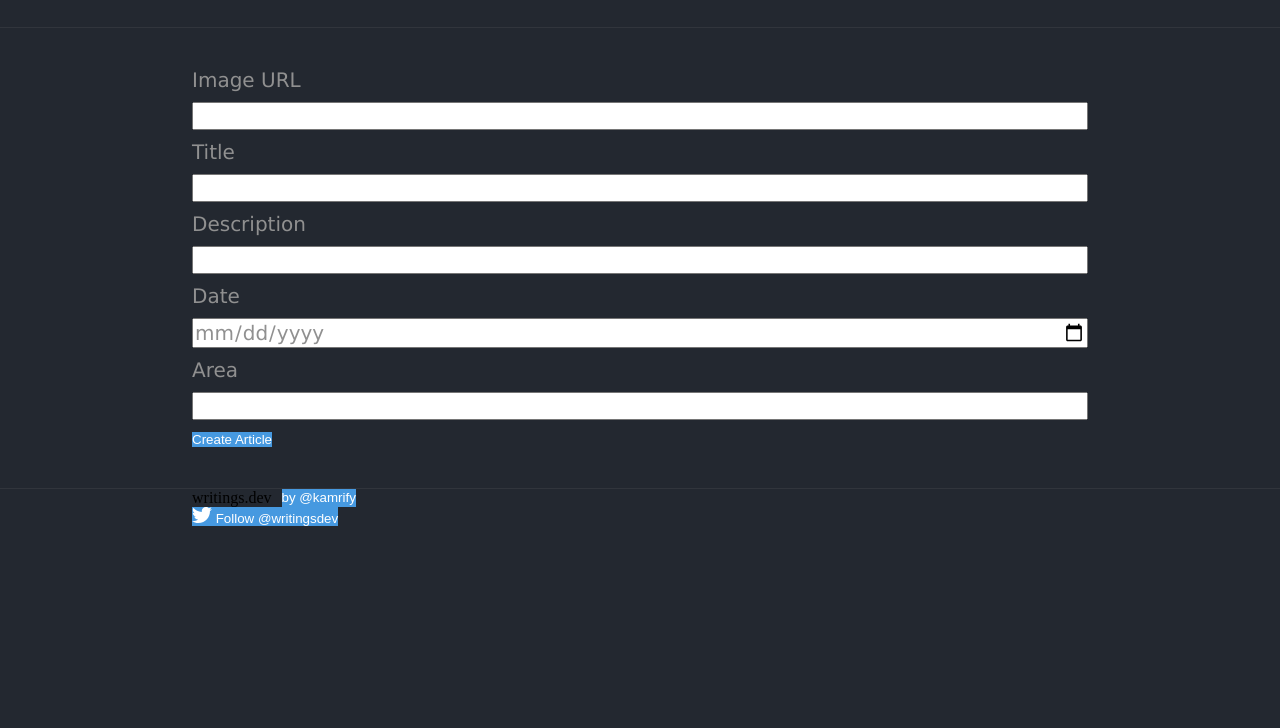
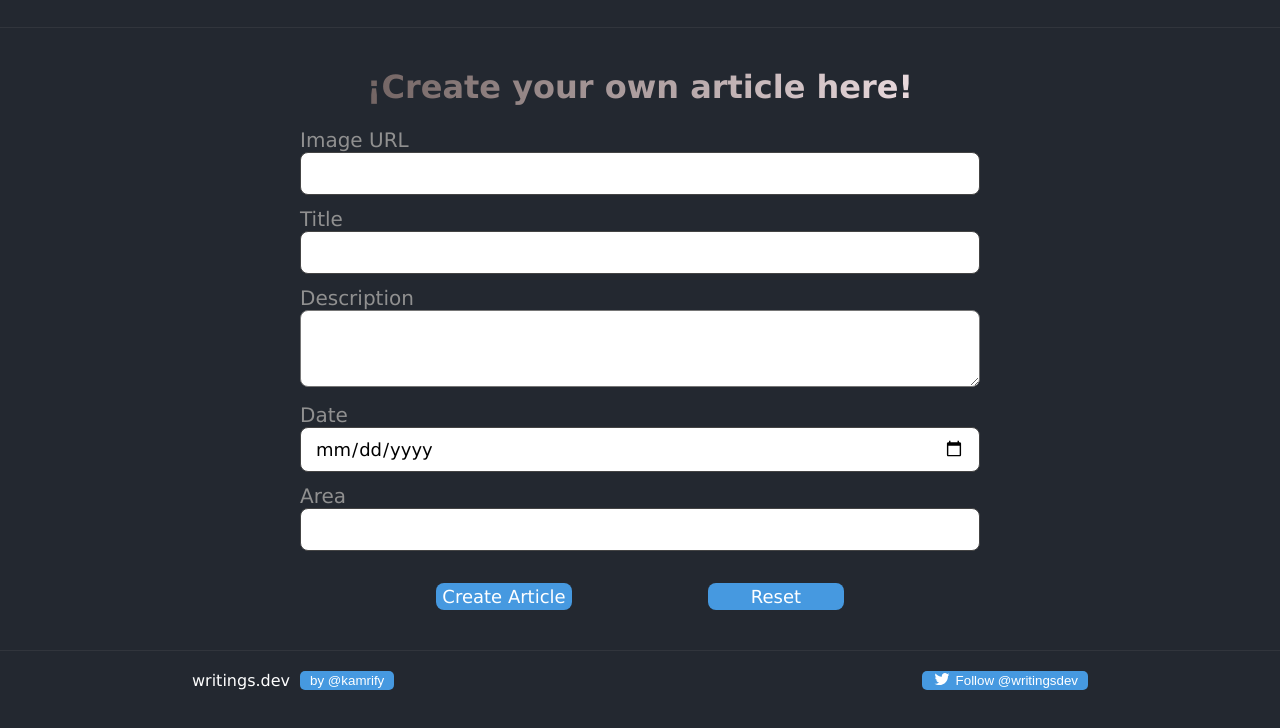
Before and after one commit to josejesus823/fullstack-roadmap, a plain HTML site: page checkpoint/index.html in a window 1280 px wide. Shown: the part 2035-2763 px from the top of the page. Before the commit the page ends 2600 px from the top, so only its background shows below. Drawn offline with Linux system fonts and the light colour scheme.

Commit message:
feat: enhance article creation form with new header, reset button, and improved styling

```diff
--- a/checkpoint/index.html
+++ b/checkpoint/index.html
@@ -243,6 +243,7 @@
   <hr class="full-line">
 
   <form action="" class="form-style">
+    <h2> ¡Create your own article here!</h2>
     <p>
       <label for="image_url">Image URL</label>
       <input type="url" id="image_url" required>
@@ -255,7 +256,7 @@
 
     <p>
       <label for="description">Description</label>
-      <input type="text" minlength="10" id="description" required>
+      <textarea id="description" rows="5" required></textarea>
     </p>
 
     <p>
@@ -268,7 +269,10 @@
       <input type="text" minlength="4" id="area" required>
     </p>
 
-    <button type="button" id="add_form">Create Article</button>
+    <div class="form-buttons">
+      <button type="button" id="add_form">Create Article</button>
+      <button type="reset" id="add_form">Reset</button>
+    </div>
   </form>
   <hr class="full-line">
   <footer class="page-footer">
@@ -277,7 +281,7 @@
       <button>by @kamrify</button>
     </div>
     <button>
-      <svg width="20" height="16" viewBox="0 0 20 16" fill="none" xmlns="http://www.w3.org/2000/svg">
+      <svg width="20" height="12" viewBox="0 0 20 16" fill="none" xmlns="http://www.w3.org/2000/svg">
         <path
           d="M20 1.89437C19.2641 2.21524 18.4736 2.43244 17.6431 2.52994C18.4906 2.03012 19.1412 1.23843 19.4474 0.295262C18.6545 0.758055 17.7769 1.09497 16.8417 1.27515C16.0942 0.490561 15.0279 0 13.8476 0C11.5815 0 9.74425 1.80798 9.74425 4.03957C9.74425 4.35612 9.78123 4.6628 9.85019 4.95898C6.4386 4.79053 3.41629 3.1834 1.39159 0.739235C1.03899 1.33655 0.836833 2.03012 0.836833 2.76936C0.836833 4.171 1.56146 5.40789 2.6622 6.13232C1.98959 6.11072 1.3568 5.92931 0.803611 5.62633C0.802984 5.64361 0.802984 5.66027 0.802984 5.67662C0.802984 7.63424 2.21745 9.26728 4.09515 9.63813C3.75039 9.73008 3.38808 9.77913 3.01385 9.77913C2.74901 9.77913 2.49169 9.75507 2.24158 9.70817C2.76406 11.3125 4.27882 12.4803 6.07472 12.5127C4.66997 13.5956 2.89977 14.242 0.978499 14.242C0.64784 14.242 0.32157 14.2235 0 14.1852C1.81596 15.332 3.97292 16 6.28941 16C13.8375 16 17.9643 9.84485 17.9643 4.5073C17.9643 4.33298 17.9603 4.15774 17.9524 3.98496C18.7542 3.41511 19.4499 2.70456 19.9997 1.89498L20 1.89437Z"
           fill="white" />
--- a/checkpoint/scriptRefactored.js
+++ b/checkpoint/scriptRefactored.js
@@ -37,7 +37,7 @@ createForm.addEventListener('click', function () {
 
     }
     else {
-        alert("Pleas fill all inputs");
+        alert("Please complete all inputs");
     }
 
 })
--- a/checkpoint/style.css
+++ b/checkpoint/style.css
@@ -19,16 +19,6 @@ h1 {
     font-style: italic;
     font-size: 71px;
 }
-
-
-
-/* footer {
-    color: white;
-    display: flex;
-    justify-content: space-between;
-    padding: 70px;
-} */
-
 
 .header-container {
     padding: 10%;
@@ -85,14 +75,10 @@ h1 {
 
 .full-line {
     border: none;
-    border-top: 1px solid #9090901f;
-    /* color de writings.dev */
-    width: 100vw;
-    /* ocupa todo el viewport */
-    margin: 0;
-    /* sin espacios extra */
-    margin-left: calc(50% - 50vw);
-    /* empuja la línea hasta el borde izquierdo */
+    border-top: 1px solid #9090901f; /* color de writings.dev */
+    width: 100vw; /* ocupa todo el viewport */
+    margin: 0; /* sin espacios extra */
+    margin-left: calc(50% - 50vw); /* empuja la línea hasta el borde izquierdo */
 }
 
 .category-nav svg+svg {
@@ -211,41 +197,107 @@ h1 {
 }
 
 .form-style {
-    margin: 40px 0 40px;
+    width: 100%;
+    max-width: 680px;
+    margin: 40px auto;
+    font-family: 'Lucida Sans', 'Lucida Sans Regular', 'Lucida Grande', 'Lucida Sans Unicode', Geneva, Verdana, sans-serif;
 }
 
-form label,
-form input {
+form {
+    display: flex;
+    flex-direction: column;
+    gap: 12px;
+}
+
+form label {
+    width: 100%;
+    text-align: left;
     color: #909090;
     font-size: 20px;
     font-family: 'Lucida Sans', 'Lucida Sans Regular', 'Lucida Grande', 'Lucida Sans Unicode', Geneva, Verdana, sans-serif;
-    display: block;
+}
+
+form input {
     width: 100%;
-    margin-bottom: 10px;
+    padding: 10px 14px;
+    border-radius: 8px;
+    border: 1px solid #444;
+    font-size: 18px;
+    font-family: inherit;
+    box-sizing: border-box;
+}
+
+form textarea{
+    width: 100%;
+    border-radius: 8px;
+    font-family: 'Lucida Sans', 'Lucida Sans Regular', 'Lucida Grande', 'Lucida Sans Unicode', Geneva, Verdana, sans-serif;
+}
+
+.form-buttons {
+    padding-top: 20px;
+    display: flex;
+    justify-content: space-evenly;
+    width: 100%;
+    border-radius: 8px;
+}
+
+form button{
+    border-radius: 8px;
+    padding: 3px;
+    width: 20%;
+    font-family: 'Lucida Sans', 'Lucida Sans Regular', 'Lucida Grande', 'Lucida Sans Unicode', Geneva, Verdana, sans-serif;
+    font-size: 18px;
+    cursor: pointer;
 }
 
 
+form button:hover{
+    background-color: #FF7575;
+}
+
+form h2 {
+    background: linear-gradient(90deg, #645654, #f8e8ec);
+    background-clip: text;
+    -webkit-background-clip: text;
+    color: transparent;
+    -webkit-text-fill-color: transparent;
+    text-align: center;
+    font-size: xx-large;
+    margin-bottom: 10px;
+  }
 
 
 .category-nav li:last-child {
-    background: linear-gradient(to right,
-            /* El gradiente va de color solido a transparente hacia la derecha */
+    background: linear-gradient(to right, /* El gradiente va de color solido a transparente hacia la derecha */
             #909090 0%,
             #909090 60%,
             rgba(144, 144, 144, 0) 100%);
     -webkit-background-clip: text;
     background-clip: text;
-    color: transparent;
-    /* Para que se vea el gradiente en el texto */
-    display: inline-block;
-    /* Para que el gradiente siga el ancho del texto */
-    white-space: nowrap;
-    /* Evita saltos de línea */
+    color: transparent; /* Para que se vea el gradiente en el texto */
+    display: inline-block; /* Para que el gradiente siga el ancho del texto */
+    white-space: nowrap; /* Evita saltos de línea */
 }
 
 .category-nav ul li a:hover {
     text-decoration: underline;
     color: #ffffff;
+}
+
+.page-footer {
+    margin-top: 20px;
+    color: white;
+    font-family: 'Lucida Sans', 'Lucida Sans Regular', 'Lucida Grande', 'Lucida Sans Unicode', Geneva, Verdana, sans-serif;
+    font-weight: 500;
+    display: flex;
+    justify-content: space-between;
+}
+
+.page-footer button {
+    padding: 0px 10px;
+    font-family: sans-serif;
+    border-radius: 5px;
+    cursor: pointer;
 }
 
 button {
@@ -293,18 +345,14 @@ button {
     .category-nav ul {
         display: flex;
         flex-wrap: nowrap;
-        /* no permitir salto de línea */
         gap: 24px;
         margin-left: 16px;
-        /* separa un poco de los íconos */
         width: max-content;
-        /* el ul mide lo que necesite */
     }
 
 
     .category-nav li {
         white-space: nowrap;
-        /* que cada categoría sea en una sola línea */
     }
 }
 
```
